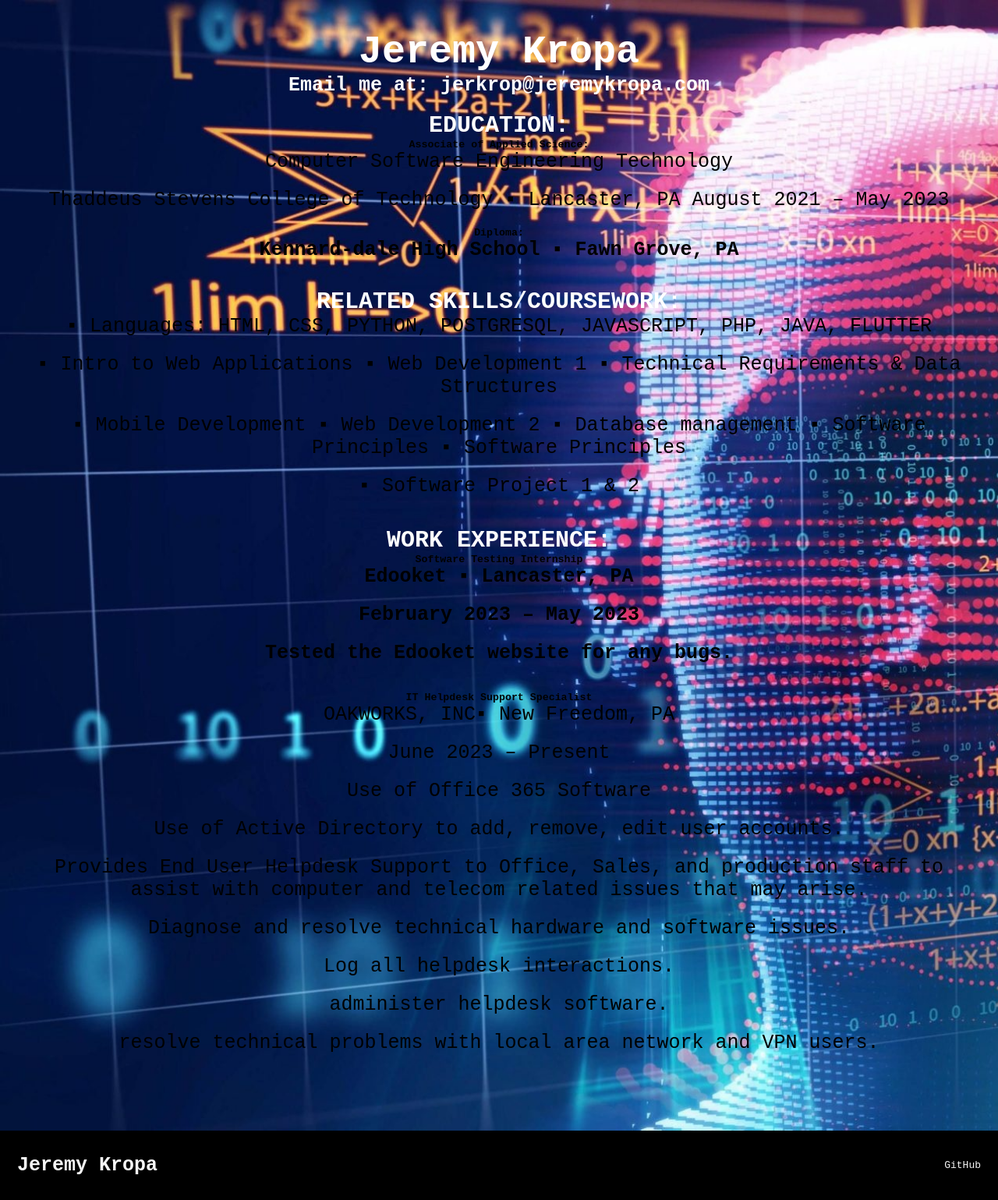
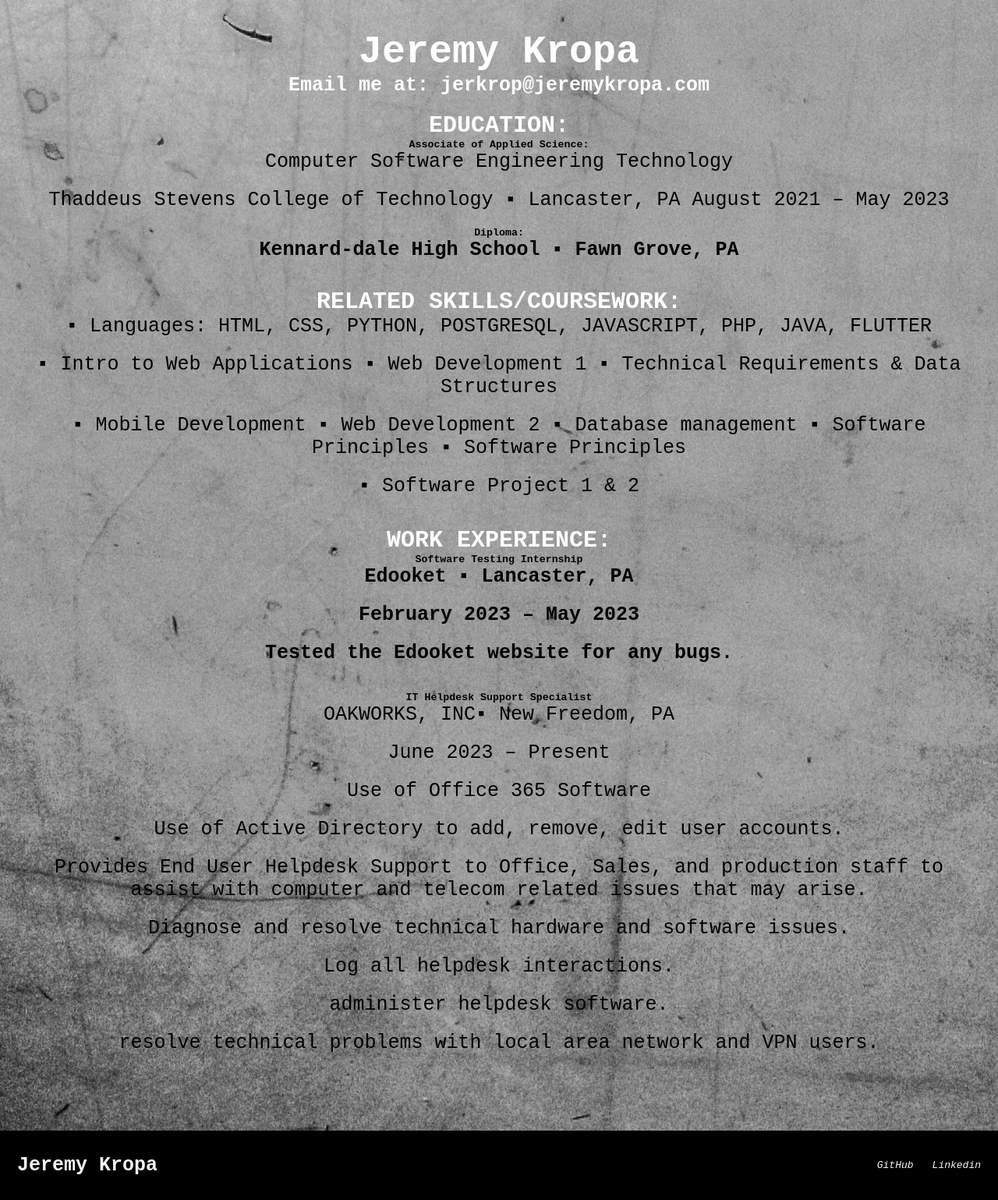
Before and after one commit to Jerkrop/jeremykropa.com_Website, a PHP site: page /resume.php in a window 1280 px wide. Shown: the part 89-1628 px from the top of the page at 78% size. Run offline with PHP 8.4, Linux system fonts and the light colour scheme.

Commit message:
Attempt to change background picture & add icons to footer

```diff
--- a/css/resume.css
+++ b/css/resume.css
@@ -1,5 +1,5 @@
 body {
-    background-image: url(/images/backgroundresume.png);
+    background-image: url("/images/background.jpg");
     background-size: cover;
 }
 
@@ -29,7 +29,7 @@ body {
     justify-content: center;
     padding:20px;
     padding-bottom: 60px;
-    background-image: url("/images/backgroundresume.png");
+    background-image: url("/images/background.jpg");
     color: black;
  }
 
--- a/includes/footer.php
+++ b/includes/footer.php
@@ -3,7 +3,9 @@
 <div class="footer_bottom">
    <a href="index.php" class="logo">Jeremy Kropa</a>
 <div class="footer-right">
-<a href="https://github.com/Jerkrop" class="btn">GitHub</a>
+<i class="fa-brands fa-github"><a href="https://github.com/Jerkrop" class="btn">GitHub</a></i>
+<i class="fa-brands fa-linkedin"><a href="https://www.linkedin.com/in/jeremy-kropa" class="btn" >Linkedin</a></i>
+
 
 </div>
 </div>
```
Also changed, not shown: images/background.jpg.
